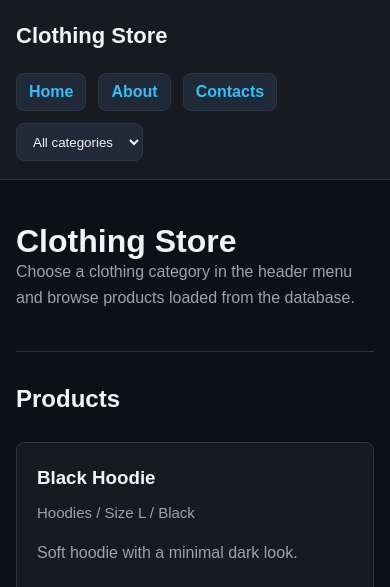
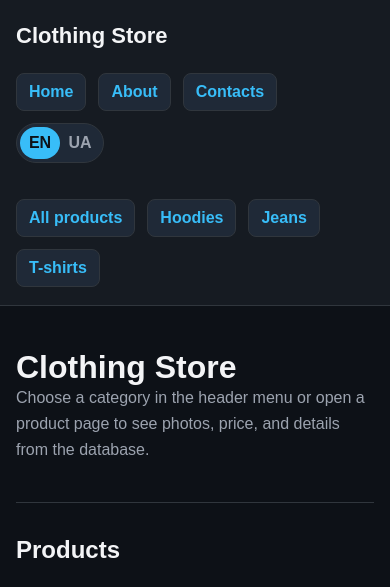
Before and after one commit to Vadym1-fermer/site-laba-2-8, a Django app: page / in a window 390 px wide. Shown: the top 587 px of the page. Run offline with Django 5.2, Linux system fonts and the light colour scheme; data comes from the database, SQL or seed files in the repository.

Commit message:
Lab 6: add category and product pages

```diff
--- a/pages/models.py
+++ b/pages/models.py
@@ -26,6 +26,7 @@ class Product(models.Model):
     size = models.CharField(max_length=20)
     color = models.CharField(max_length=50)
     price = models.DecimalField(max_digits=8, decimal_places=2)
+    image_url = models.URLField(blank=True)
     description = models.TextField(blank=True)
     created_at = models.DateTimeField(auto_now_add=True)
     updated_at = models.DateTimeField(auto_now=True)
--- a/pages/templates/pages/base.html
+++ b/pages/templates/pages/base.html
@@ -73,14 +73,17 @@
             font-weight: 800;
         }
 
-        .menu {
+        .menu,
+        .category-menu {
             display: flex;
             align-items: center;
             flex-wrap: wrap;
             gap: 12px;
         }
 
-        .menu a {
+        .menu a,
+        .category-menu a,
+        .button {
             display: inline-flex;
             align-items: center;
             min-height: 38px;
@@ -90,13 +93,55 @@
             border-radius: 8px;
         }
 
-        .category-select {
+        .language-toggle {
+            position: relative;
+            display: inline-grid;
+            grid-template-columns: 1fr 1fr;
+            align-items: center;
+            width: 88px;
             min-height: 38px;
-            padding: 0 12px;
+            padding: 3px;
+            overflow: hidden;
+            color: var(--muted);
             background: var(--surface-soft);
-            color: var(--text);
             border: 1px solid var(--border);
-            border-radius: 8px;
+            border-radius: 999px;
+            font: inherit;
+            font-weight: 800;
+            cursor: pointer;
+        }
+
+        .language-toggle::before {
+            position: absolute;
+            top: 3px;
+            left: 3px;
+            width: calc(50% - 3px);
+            height: calc(100% - 6px);
+            background: var(--accent);
+            border-radius: 999px;
+            content: "";
+            transition: transform 240ms ease, background 240ms ease;
+        }
+
+        .language-toggle[data-language="uk"]::before {
+            transform: translateX(100%);
+            background: var(--accent-strong);
+        }
+
+        .language-toggle span {
+            position: relative;
+            z-index: 1;
+            display: inline-flex;
+            align-items: center;
+            justify-content: center;
+            min-height: 32px;
+            color: var(--muted);
+            transition: color 200ms ease;
+        }
+
+        .language-toggle[data-language="en"] .language-en,
+        .language-toggle[data-language="uk"] .language-uk {
+            color: var(--bg);
         }
 
         .page {
@@ -127,22 +172,55 @@
         }
 
         .content-panel,
-        .product-card {
+        .product-card,
+        .product-detail {
             padding: 20px;
             background: var(--surface);
             border: 1px solid var(--border);
             border-radius: 8px;
         }
 
+        .product-card {
+            overflow: hidden;
+            transition: transform 180ms ease, border-color 180ms ease, box-shadow 180ms ease;
+        }
+
+        .product-card:hover {
+            transform: translateY(-6px);
+            border-color: var(--accent);
+            box-shadow: 0 18px 38px rgba(0, 0, 0, 0.32);
+        }
+
         .product-grid {
             display: grid;
-            grid-template-columns: repeat(auto-fit, minmax(230px, 1fr));
+            grid-template-columns: repeat(auto-fit, minmax(230px, 320px));
             gap: 16px;
             margin-top: 24px;
         }
 
+        .product-card img,
+        .product-detail img {
+            width: 100%;
+            aspect-ratio: 3 / 2;
+            max-height: 220px;
+            object-fit: cover;
+            border-radius: 8px;
+            border: 1px solid var(--border);
+            background: var(--surface-soft);
+            filter: brightness(0.82);
+        }
+
+        .product-card img {
+            transition: transform 220ms ease, filter 220ms ease;
+        }
+
+        .product-card:hover img {
+            transform: scale(1.04);
+            filter: brightness(0.92);
+        }
+
         .product-card h3 {
-            margin-bottom: 8px;
+            margin: 14px 0 8px;
         }
 
         .product-meta {
@@ -156,6 +234,24 @@
             font-weight: 800;
         }
 
+        .product-detail {
+            display: grid;
+            grid-template-columns: minmax(280px, 1fr) minmax(280px, 1fr);
+            gap: 24px;
+        }
+
+        .buy-button {
+            min-height: 44px;
+            padding: 0 18px;
+            color: var(--bg);
+            background: var(--accent-strong);
+            border: 0;
+            border-radius: 8px;
+            font-weight: 800;
+            cursor: not-allowed;
+            opacity: 0.85;
+        }
+
         .footer-inner {
             display: grid;
             grid-template-columns: 1fr auto;
@@ -164,12 +260,16 @@
             color: var(--muted);
         }
 
-        @media (max-width: 720px) {
+        @media (max-width: 760px) {
             .header-inner,
             .footer-inner {
                 align-items: flex-start;
                 grid-template-columns: 1fr;
                 flex-direction: column;
+            }
+
+            .product-detail {
+                grid-template-columns: 1fr;
             }
 
             h1 {
@@ -185,23 +285,26 @@
 <body>
     <header class="site-header">
         <div class="header-inner">
-            <a class="brand" href="{% url 'pages:home' %}">Clothing Store</a>
+            <a class="brand" href="{% url 'pages:home' %}" data-uk="Магазин одягу" data-en="Clothing Store">Clothing Store</a>
 
             <nav class="menu" aria-label="Main menu">
-                <a href="{% url 'pages:home' %}">Home</a>
+                <a href="{% url 'pages:home' %}" data-uk="Головна" data-en="Home">Home</a>
                 {% for page in pages %}
                     <a href="{% url 'pages:'|add:page.url_name %}">{{ page.title }}</a>
                 {% endfor %}
-                <form action="{% url 'pages:home' %}" method="get">
-                    <select class="category-select" name="category" onchange="this.form.submit()">
-                        <option value="">All categories</option>
-                        {% for category in categories %}
-                            <option value="{{ category.id }}" {% if selected_category_id == category.id|stringformat:"s" %}selected{% endif %}>
-                                {{ category.name }}
-                            </option>
-                        {% endfor %}
-                    </select>
-                </form>
+                <button class="language-toggle" type="button" data-language-toggle data-language="en" aria-label="Switch language to Ukrainian">
+                    <span class="language-en">EN</span>
+                    <span class="language-uk">UA</span>
+                </button>
+            </nav>
+        </div>
+
+        <div class="header-inner">
+            <nav class="category-menu" aria-label="Categories">
+                <a href="{% url 'pages:home' %}" data-uk="Усі товари" data-en="All products">All products</a>
+                {% for category in categories %}
+                    <a href="{% url 'pages:category_detail' category.id %}">{{ category.name }}</a>
+                {% endfor %}
             </nav>
         </div>
     </header>
@@ -213,13 +316,37 @@
     <footer class="site-footer">
         <div class="footer-inner">
             <div>
-                <strong>Clothing Store</strong>
-                <p>Dark mode catalog for comfortable shopping and quick category browsing.</p>
+                <strong data-uk="Магазин одягу" data-en="Clothing Store">Clothing Store</strong>
+                <p data-uk="Темний каталог для зручного перегляду товарів і швидкого вибору категорій." data-en="Dark mode catalog for comfortable shopping and quick category browsing.">Dark mode catalog for comfortable shopping and quick category browsing.</p>
             </div>
             <div>
-                <p>Delivery, fitting, and size consultation.</p>
+                <p data-uk="Доставка, примірка та консультація щодо розміру." data-en="Delivery, fitting, and size consultation.">Delivery, fitting, and size consultation.</p>
             </div>
         </div>
     </footer>
+    <script>
+        const languageButton = document.querySelector("[data-language-toggle]");
+        const translatableItems = document.querySelectorAll("[data-uk][data-en]");
+
+        function setLanguage(language) {
+            document.documentElement.lang = language;
+            translatableItems.forEach((item) => {
+                item.textContent = item.dataset[language];
+            });
+            languageButton.dataset.language = language;
+            languageButton.setAttribute(
+                "aria-label",
+                language === "uk" ? "Перемкнути мову на англійську" : "Switch language to Ukrainian",
+            );
+            localStorage.setItem("siteLanguage", language);
+        }
+
+        languageButton.addEventListener("click", () => {
+            const currentLanguage = localStorage.getItem("siteLanguage") || "en";
+            setLanguage(currentLanguage === "en" ? "uk" : "en");
+        });
+
+        setLanguage(localStorage.getItem("siteLanguage") || "en");
+    </script>
 </body>
 </html>
--- a/pages/templates/pages/home.html
+++ b/pages/templates/pages/home.html
@@ -2,25 +2,29 @@
 
 {% block content %}
     <section class="hero">
-        <h1>Clothing Store</h1>
-        <p>Choose a clothing category in the header menu and browse products loaded from the database.</p>
+        <h1 data-uk="Магазин одягу" data-en="Clothing Store">Clothing Store</h1>
+        <p data-uk="Обери категорію в меню або відкрий сторінку товару, щоб побачити фото, ціну й деталі з бази даних." data-en="Choose a category in the header menu or open a product page to see photos, price, and details from the database.">Choose a category in the header menu or open a product page to see photos, price, and details from the database.</p>
     </section>
 
     <section>
-        <h2>Products</h2>
+        <h2 data-uk="Товари" data-en="Products">Products</h2>
 
         <div class="product-grid">
             {% for product in products %}
                 <article class="product-card">
+                    {% if product.image_url %}
+                        <img src="{{ product.image_url }}" alt="{{ product.name }}">
+                    {% endif %}
                     <h3>{{ product.name }}</h3>
-                    <p class="product-meta">{{ product.category.name }} / Size {{ product.size }} / {{ product.color }}</p>
+                    <p class="product-meta">{{ product.category.name }} / <span data-uk="Розмір" data-en="Size">Size</span> {{ product.size }} / {{ product.color }}</p>
                     <p>{{ product.description }}</p>
                     <p class="price">{{ product.price }} UAH</p>
+                    <a class="button" href="{% url 'pages:product_detail' product.id %}" data-uk="Переглянути товар" data-en="View product">View product</a>
                 </article>
             {% empty %}
                 <article class="content-panel">
-                    <h3>No products yet</h3>
-                    <p>Add products in the Django admin panel to show them on the home page.</p>
+                    <h3 data-uk="Товарів ще немає" data-en="No products yet">No products yet</h3>
+                    <p data-uk="Додай товари в адмін-панелі Django, щоб показати їх на головній сторінці." data-en="Add products in the Django admin panel to show them on the home page.">Add products in the Django admin panel to show them on the home page.</p>
                 </article>
             {% endfor %}
         </div>
--- a/pages/urls.py
+++ b/pages/urls.py
@@ -6,6 +6,8 @@ app_name = "pages"
 
 urlpatterns = [
     path("", views.home, name="home"),
+    path("categories/<int:pk>/", views.category_detail, name="category_detail"),
+    path("products/<int:pk>/", views.product_detail, name="product_detail"),
     path("about/", views.about, name="about"),
     path("contacts/", views.contacts, name="contacts"),
 ]
--- a/pages/views.py
+++ b/pages/views.py
@@ -1,4 +1,4 @@
-from django.shortcuts import render
+from django.shortcuts import get_object_or_404, render
 
 from .models import ClothingCategory, Product
 
@@ -25,19 +25,35 @@ def get_site_context():
 
 
 def home(request):
-    selected_category_id = request.GET.get("category")
     products = Product.objects.select_related("category")
-
-    if selected_category_id:
-        products = products.filter(category_id=selected_category_id)
 
     context = {
         **get_site_context(),
         "title": "Clothing Store",
         "products": products,
-        "selected_category_id": selected_category_id,
     }
     return render(request, "pages/home.html", context)
+
+
+def category_detail(request, pk):
+    category = get_object_or_404(ClothingCategory, pk=pk)
+    context = {
+        **get_site_context(),
+        "title": category.name,
+        "category": category,
+        "products": category.products.all(),
+    }
+    return render(request, "pages/category_detail.html", context)
+
+
+def product_detail(request, pk):
+    product = get_object_or_404(Product.objects.select_related("category"), pk=pk)
+    context = {
+        **get_site_context(),
+        "title": product.name,
+        "product": product,
+    }
+    return render(request, "pages/product_detail.html", context)
 
 
 def about(request):
```
Also changed, not shown: pages/templates/pages/category_detail.html (added, +33 -0 lines), pages/templates/pages/product_detail.html (added, +24 -0 lines), pages/tests.py (+36 -3 lines), pages/migrations/0003_product_image_url.py (added), pages/migrations/0004_add_more_category_products.py (added), pages/migrations/0005_add_third_product_per_category.py (added).
